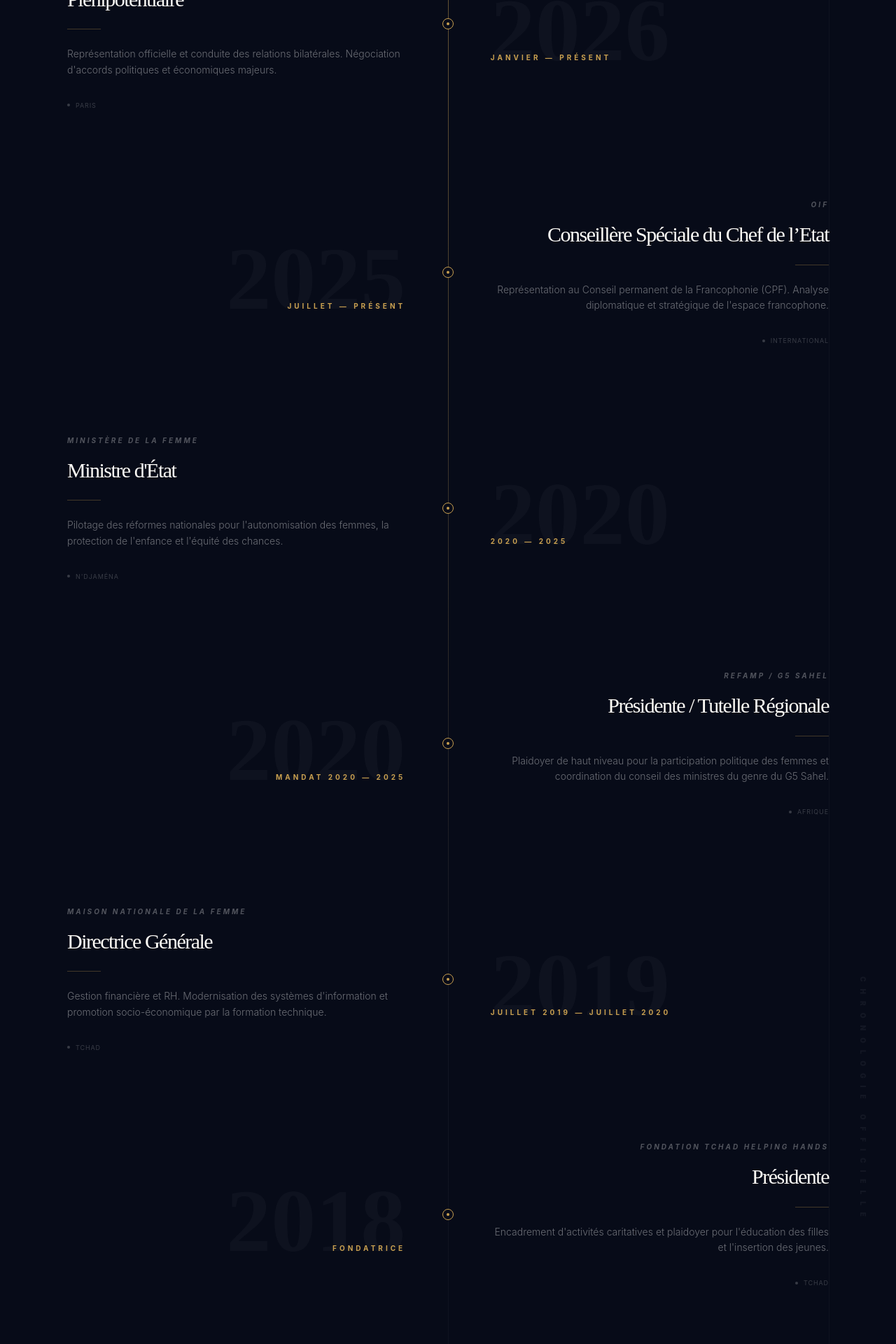
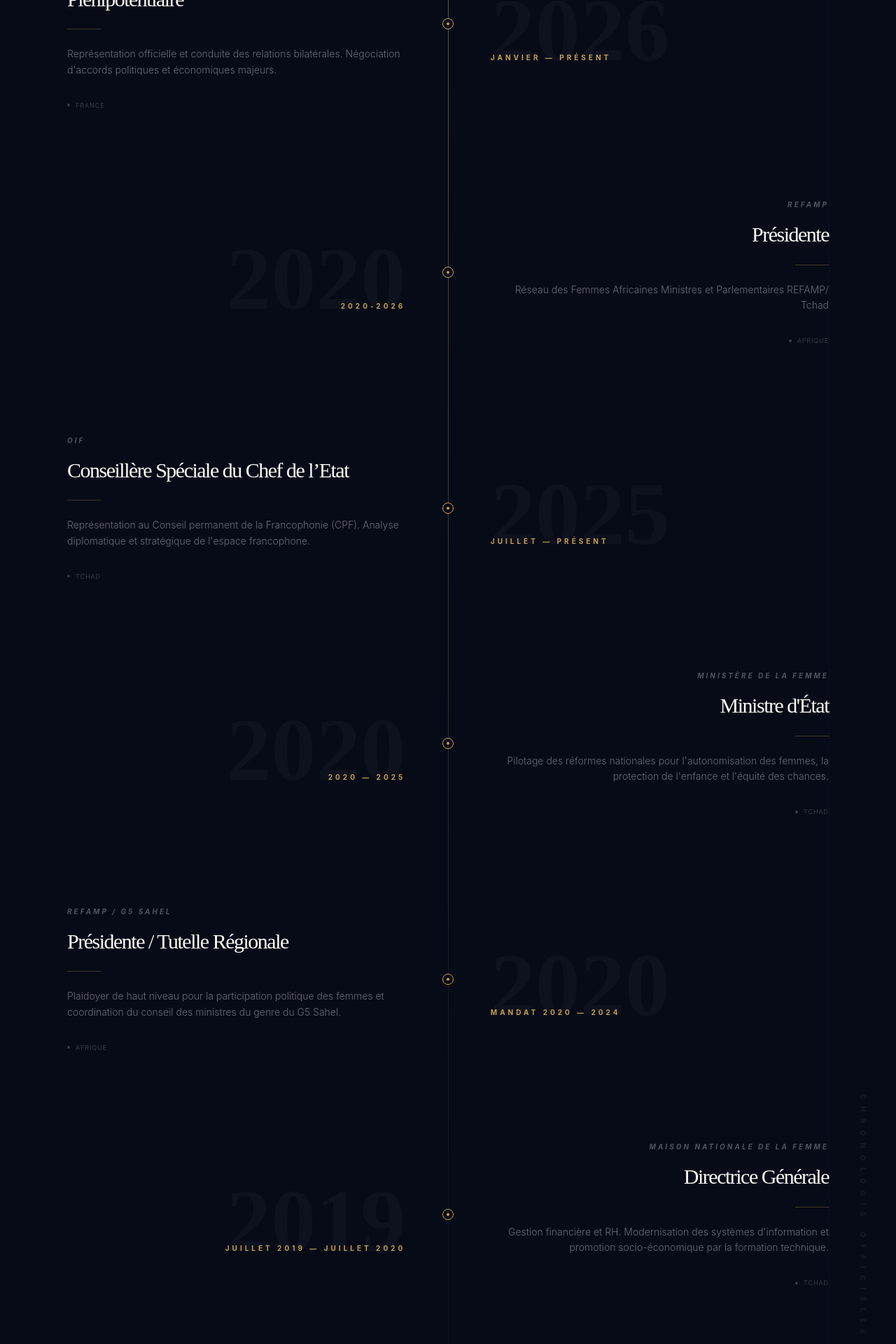
Before and after one commit to Sende45/PortfolioAmbassadrice, a React (Vite) app in the folder portefolioAmbassy/: page / in a window 1280 px wide. Shown: the part 3800-5720 px from the top of the page at 70% size. Built offline with nearby package versions, Linux system fonts and the light colour scheme.

Commit message:
ajout des nouvelles modifications des fichiers

```diff
--- a/portefolioAmbassy/src/pages/Parcours.jsx
+++ b/portefolioAmbassy/src/pages/Parcours.jsx
@@ -8,7 +8,15 @@ const Parcours = () => {
       institution: "Ambassade du Tchad en France",
       poste: "Ambassadeur Extraordinaire et Plénipotentiaire",
       description: "Représentation officielle et conduite des relations bilatérales. Négociation d'accords politiques et économiques majeurs.",
-      location: "Paris"
+      location: "France"
+    },
+     {
+      date: "2020",
+      period: "2020-2026",
+      institution: "REFAMP",
+      poste: "Présidente",
+      description: "Réseau des Femmes Africaines Ministres et Parlementaires REFAMP/ Tchad",
+      location: "Afrique"
     },
     {
       date: "2025",
@@ -16,7 +24,7 @@ const Parcours = () => {
       institution: "OIF",
       poste: "Conseillère Spéciale du Chef de l’Etat",
       description: "Représentation au Conseil permanent de la Francophonie (CPF). Analyse diplomatique et stratégique de l'espace francophone.",
-      location: "International"
+      location: "Tchad"
     },
     {
       date: "2020",
@@ -24,11 +32,11 @@ const Parcours = () => {
       institution: "Ministère de la Femme",
       poste: "Ministre d'État",
       description: "Pilotage des réformes nationales pour l'autonomisation des femmes, la protection de l'enfance et l'équité des chances.",
-      location: "N'Djaména"
+      location: "Tchad"
     },
     {
       date: "2020",
-      period: "MANDAT 2020 — 2025",
+      period: "MANDAT 2020 — 2024",
       institution: "REFAMP / G5 Sahel",
       poste: "Présidente / Tutelle Régionale",
       description: "Plaidoyer de haut niveau pour la participation politique des femmes et coordination du conseil des ministres du genre du G5 Sahel.",
@@ -43,8 +51,16 @@ const Parcours = () => {
       location: "Tchad"
     },
     {
-      date: "2018",
-      period: "FONDATRICE",
+      date: "2019",
+      period: "2019 - 07/2020",
+      institution: "Union Panafricaine de la Jeunesse",
+      poste: "Commissaire Éducation",
+      description: "Mise en œuvre de l'Agenda 2063 de l'UA et des programmes de l'UNESCO pour la représentativité des jeunes.",
+      location: "Tchad"
+    },
+    {
+      date: "2016",
+      period: "2016 - PRESENT",
       institution: "Fondation Tchad Helping Hands",
       poste: "Présidente",
       description: "Encadrement d'activités caritatives et plaidoyer pour l'éducation des filles et l'insertion des jeunes.",
@@ -65,14 +81,6 @@ const Parcours = () => {
       poste: "Agent Front Office",
       description: "Gestion et fidélisation du portefeuille clients. Mise en œuvre de la politique commerciale et reporting analytique.",
       location: "Tchad"
-    },
-    {
-      date: "2017",
-      period: "COMMISSAIRE",
-      institution: "Union Panafricaine de la Jeunesse",
-      poste: "Commissaire Éducation",
-      description: "Mise en œuvre de l'Agenda 2063 de l'UA et des programmes de l'UNESCO pour la représentativité des jeunes.",
-      location: "Afrique"
     }
   ];
 
```
